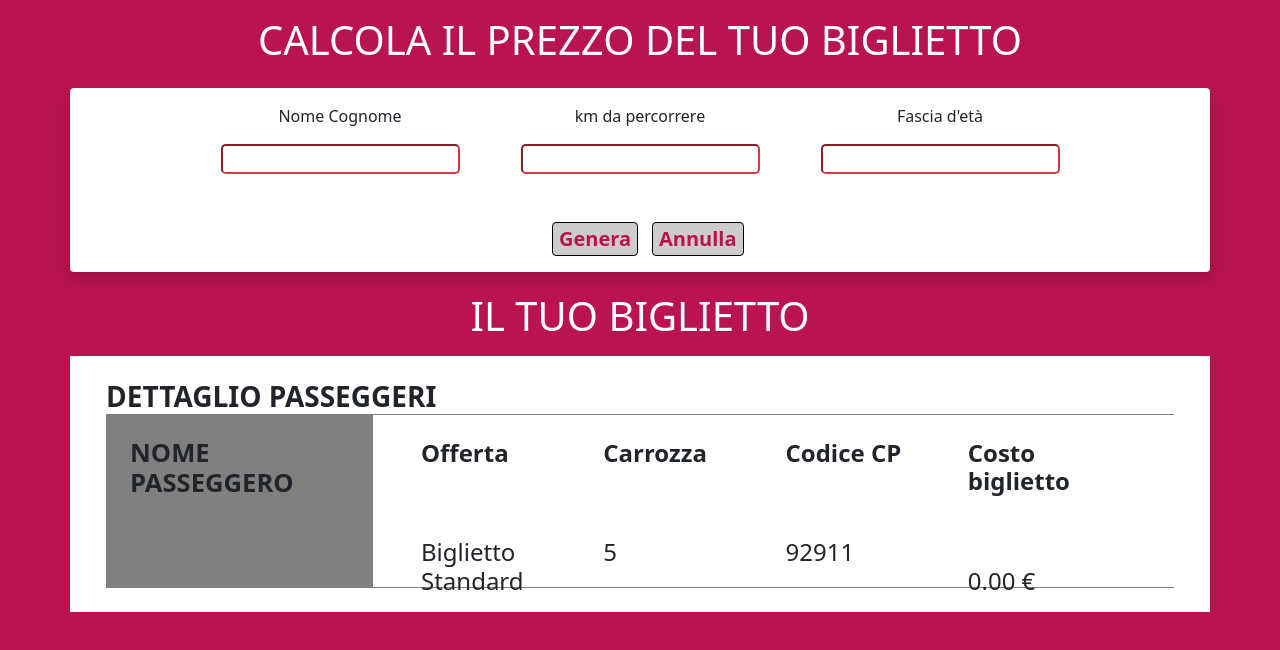
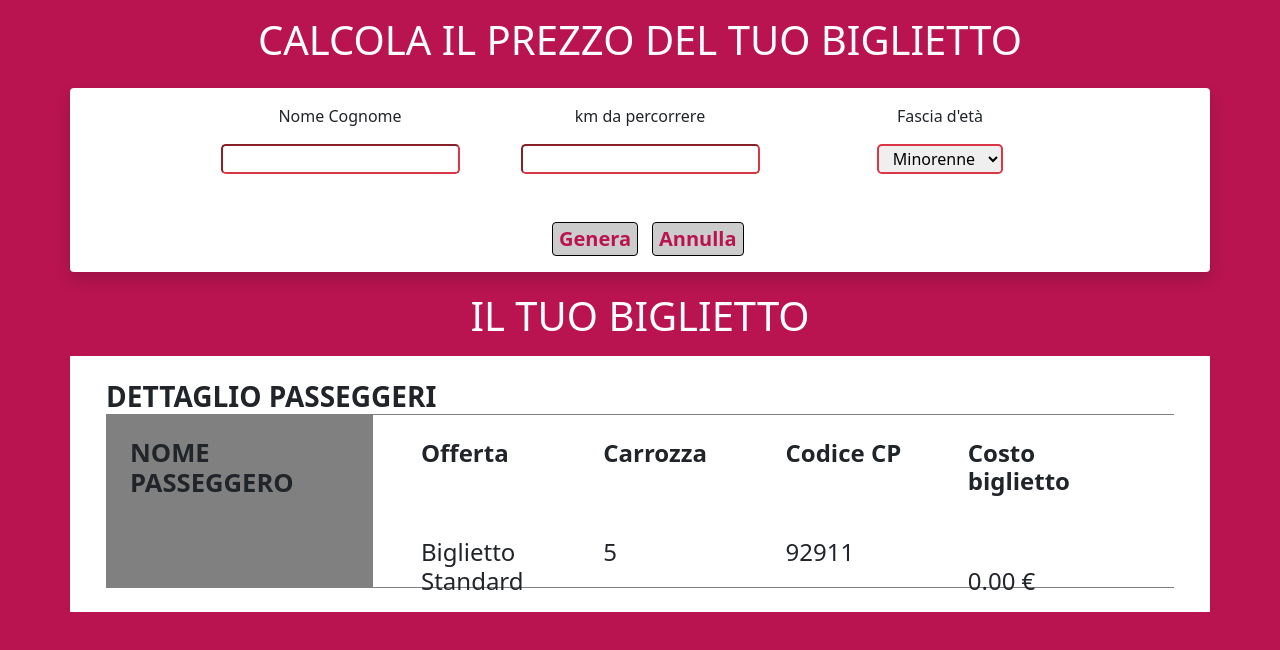
Before and after one commit to Vitto2623/js-biglietto-treno-form, a plain HTML site: page index.html in a window 1280 px wide. Both pictures are taken after a click on the button "Genera". Drawn offline with nearby package versions, Linux system fonts and the light colour scheme.

Commit message:
Aggiunto tag select

```diff
--- a/index.html
+++ b/index.html
@@ -31,7 +31,13 @@
                 </div>
                 <div class="col-4" style="width: 300px;">
                     <p>Fascia d'età</p>
-                    <input class="rounded-3 border-danger text-center" type="text" id="età-utente">
+                    <form>
+                        <select name="fascia-età" id="età-utente" class="rounded-3 border-danger text-center" style="height: 30px; border: 2px solid">
+                            <option value="Minorenne">Minorenne</option>
+                            <option value="Maggiorenne">Maggiorenne</option>
+                            <option value="Over-65">Over 65</option>
+                        </select>
+                    </form>
                 </div>
             </div>
             <div class="row justify-content-center">
--- a/js/main.js
+++ b/js/main.js
@@ -2,7 +2,6 @@
 // Aggiungo una funzionalità al bottone
 const bottoneGenera = document.getElementById('genera');
 bottoneGenera.addEventListener('click', function(){
-    console.log(bottoneGenera)
     // Lunghezza del tragitto
     const lunghezzaTratta = document.getElementById('km-lenght').value;
     document.getElementById('km-lenght').innerHTML;
@@ -12,9 +11,9 @@ bottoneGenera.addEventListener('click', function(){
     const etàUtente = document.getElementById('età-utente').value;
     document.getElementById('età-utente').innerHTML;
     // calcolo sconto
-    if (etàUtente < 18){
+    if (etàUtente == "Minorenne"){
         prezzoTotale = prezzoParziale - prezzoParziale * 0.17;
-    } else if (etàUtente > 65){
+    } else if (etàUtente == "Over-65"){
             prezzoTotale = prezzoParziale - prezzoParziale * 0.33;
     } else {
             prezzoTotale = prezzoParziale;
```
